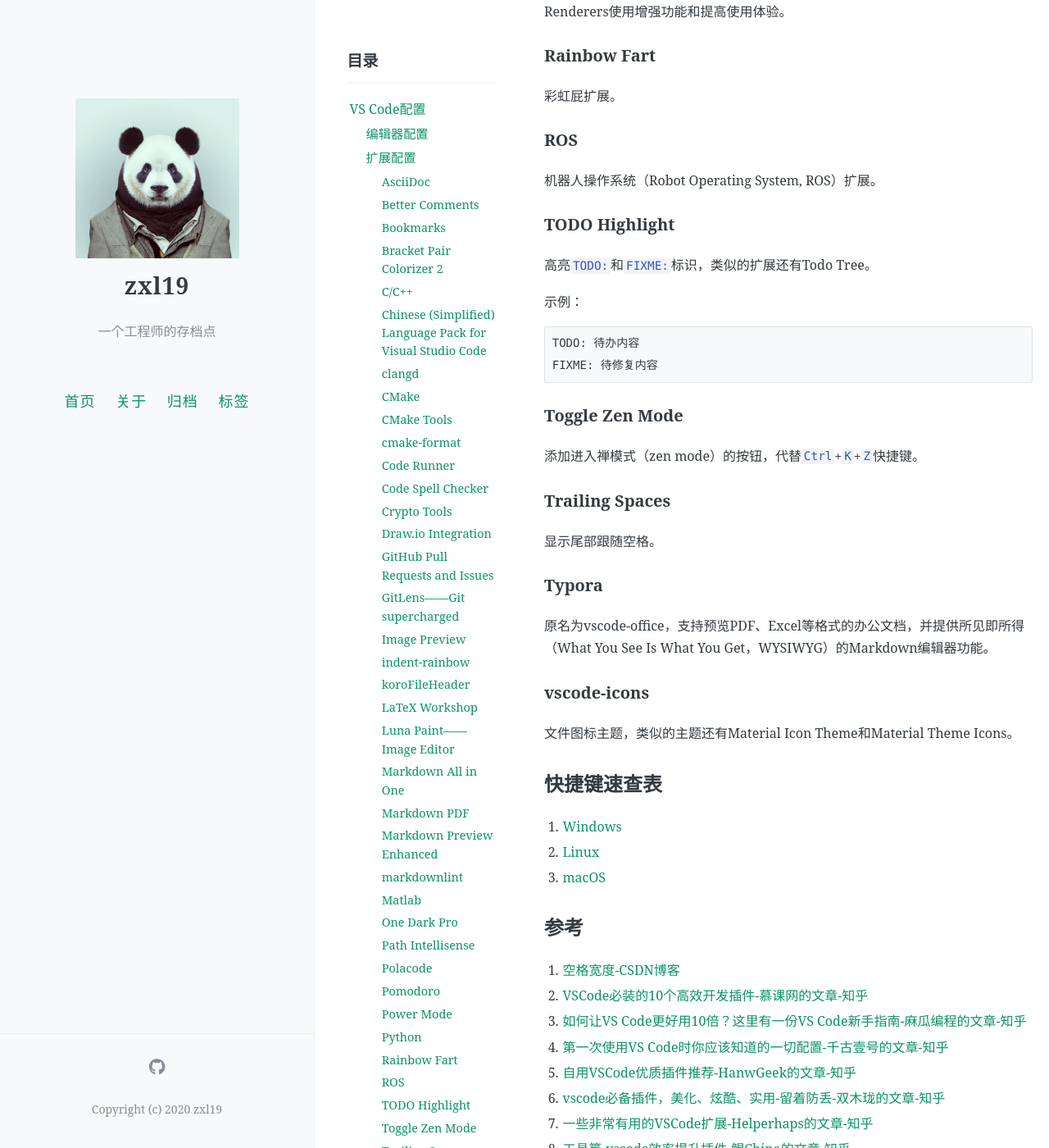
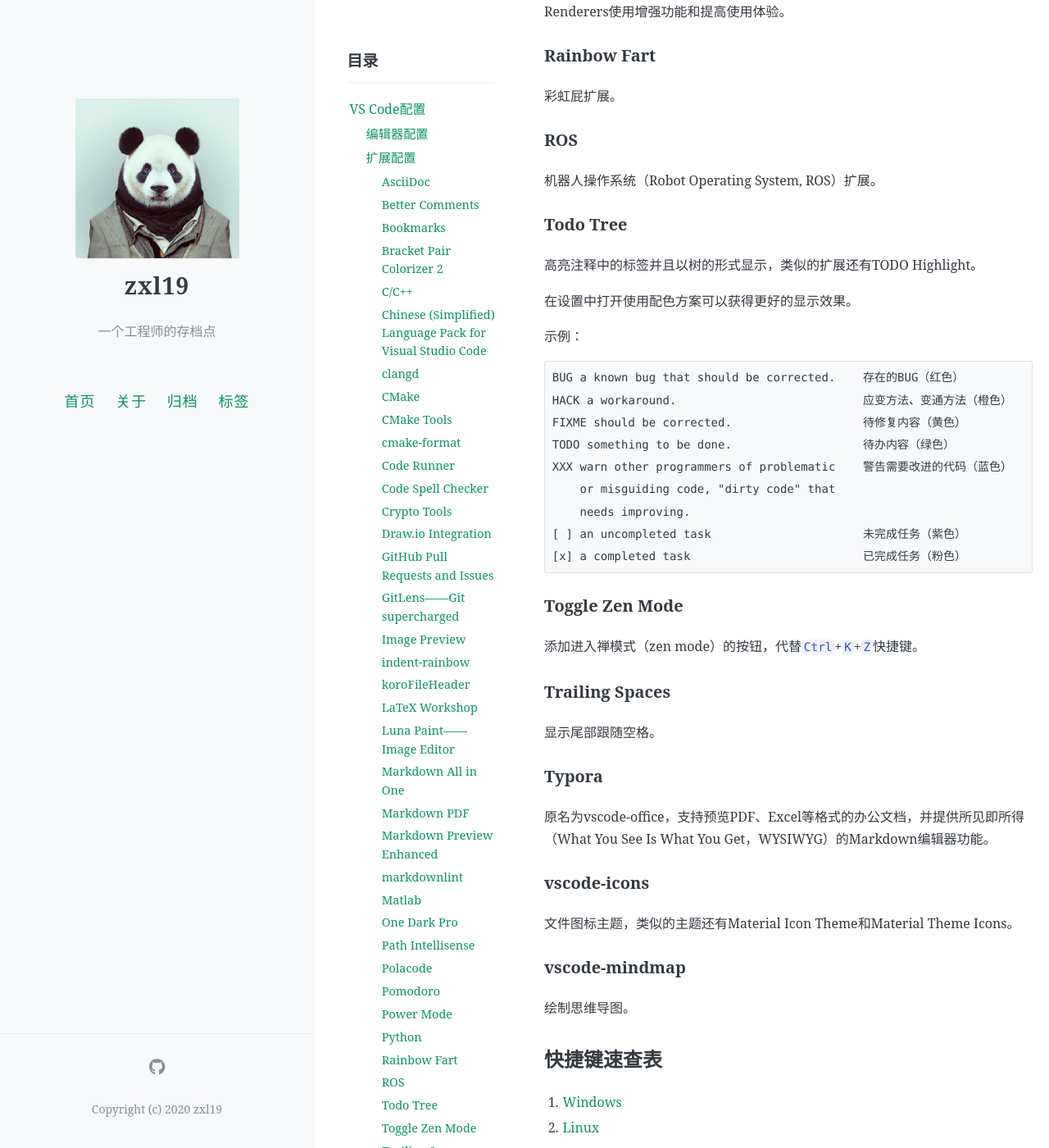
Before and after one commit to zxl19/zxl19.github.io, a Jekyll site: the page built from _posts/2020-06-03-vscode-setup.md, in a window 1280 px wide and 1400 px high, scrolled down 6661 px. Shown: the whole window at 82% size. Built offline with Jekyll 4.4.1, drawn with Linux system fonts in a browser that asks for light colours; comment, search, counter and statistics services are not loaded; some of the changed text lies outside the part shown.

Commit message:
Update Posts

````diff
--- a/_posts/2020-06-03-vscode-setup.md
+++ b/_posts/2020-06-03-vscode-setup.md
@@ -295,15 +295,24 @@ Python语言扩展，安装Pylance、Jupyter、Jupyter Keymap、Jupyter Notebook
 
 机器人操作系统（Robot Operating System, ROS）扩展。
 
-### TODO Highlight
+### Todo Tree
 
-高亮`TODO:`和`FIXME:`标识，类似的扩展还有Todo Tree。
+高亮注释中的标签并且以树的形式显示，类似的扩展还有TODO Highlight。
+
+在设置中打开使用配色方案可以获得更好的显示效果。
 
 示例：
 
 ```text
-TODO: 待办内容
-FIXME: 待修复内容
+BUG a known bug that should be corrected.    存在的BUG（红色）
+HACK a workaround.                           应变方法、变通方法（橙色）
+FIXME should be corrected.                   待修复内容（黄色）
+TODO something to be done.                   待办内容（绿色）
+XXX warn other programmers of problematic    警告需要改进的代码（蓝色）
+    or misguiding code, "dirty code" that
+    needs improving.
+[ ] an uncompleted task                      未完成任务（紫色）
+[x] a completed task                         已完成任务（粉色）
 ```
 
 ### Toggle Zen Mode
@@ -321,6 +330,10 @@ FIXME: 待修复内容
 ### vscode-icons
 
 文件图标主题，类似的主题还有Material Icon Theme和Material Theme Icons。
+
+### vscode-mindmap
+
+绘制思维导图。
 
 ## 快捷键速查表
 
@@ -341,13 +354,14 @@ FIXME: 待修复内容
 9. [那些你应该考虑卸载的VSCode扩展-余腾靖的文章-知乎](https://zhuanlan.zhihu.com/p/125773296)
 10. [VSCode插件大全｜VSCode高级玩家之第二篇-三钻的文章-知乎](https://zhuanlan.zhihu.com/p/136428397)
 11. [微软再出神器，这次终于对Python下手了！-Jackpop的文章-知乎](https://zhuanlan.zhihu.com/p/154108630)
-12. [vscode有哪些让人眼前一亮的插件?-量子位的回答-知乎](https://www.zhihu.com/question/311803609/answer/1296896019)
-13. [超越鼓励师for VS Code，写代码不再孤单，有杨超越与你同在-韩骏的文章-知乎](https://zhuanlan.zhihu.com/p/61790645)
-14. [太赞了，VSCode上也能画流程图了！-GitHub Daily的文章-知乎](https://zhuanlan.zhihu.com/p/140895359)
-15. [实时可视化Debug：VS Code开源新工具，一键解析代码结构](https://zhuanlan.zhihu.com/p/109212146)
-16. [Visual Studio Code如何编写运行C、C++程序？-程序员柠檬的回答-知乎](https://www.zhihu.com/question/30315894/answer/1574277687)
-17. [Markdown完美转PDF-简书](https://www.jianshu.com/p/4856a78b96b6)
-18. [Visual Studio会被VS Code及各种插件取代吗？-知乎](https://www.zhihu.com/question/277139137/answer/1657100889)
-19. [使用clangd替代c/c++配置vscode c++项目-smallsunsun的文章-知乎](https://zhuanlan.zhihu.com/p/145430576)
-20. [最终，我看向了clangd-小钻风的文章-知乎](https://zhuanlan.zhihu.com/p/364518020)
-21. [OBKoro1/koro1FileHeader](https://github.com/OBKoro1/koro1FileHeader)
+12. [vscode有哪些让人眼前一亮的插件?-韦易笑的回答-知乎](https://www.zhihu.com/question/311803609/answer/2387914071)
+13. [vscode有哪些让人眼前一亮的插件?-量子位的回答-知乎](https://www.zhihu.com/question/311803609/answer/1296896019)
+14. [超越鼓励师for VS Code，写代码不再孤单，有杨超越与你同在-韩骏的文章-知乎](https://zhuanlan.zhihu.com/p/61790645)
+15. [太赞了，VSCode上也能画流程图了！-GitHub Daily的文章-知乎](https://zhuanlan.zhihu.com/p/140895359)
+16. [实时可视化Debug：VS Code开源新工具，一键解析代码结构](https://zhuanlan.zhihu.com/p/109212146)
+17. [Visual Studio Code如何编写运行C、C++程序？-程序员柠檬的回答-知乎](https://www.zhihu.com/question/30315894/answer/1574277687)
+18. [Markdown完美转PDF-简书](https://www.jianshu.com/p/4856a78b96b6)
+19. [Visual Studio会被VS Code及各种插件取代吗？-知乎](https://www.zhihu.com/question/277139137/answer/1657100889)
+20. [使用clangd替代c/c++配置vscode c++项目-smallsunsun的文章-知乎](https://zhuanlan.zhihu.com/p/145430576)
+21. [最终，我看向了clangd-小钻风的文章-知乎](https://zhuanlan.zhihu.com/p/364518020)
+22. [OBKoro1/koro1FileHeader](https://github.com/OBKoro1/koro1FileHeader)
````
Also changed, not shown: other parts of _posts/2020-06-03-vscode-setup.md (+5 -5 lines), _posts/2020-06-08-meme.md (+3 -2 lines), _posts/2021-06-22-ros-material.md (+2 -1 lines), _posts/2022-09-20-personal-blog.md (+7 -6 lines).
